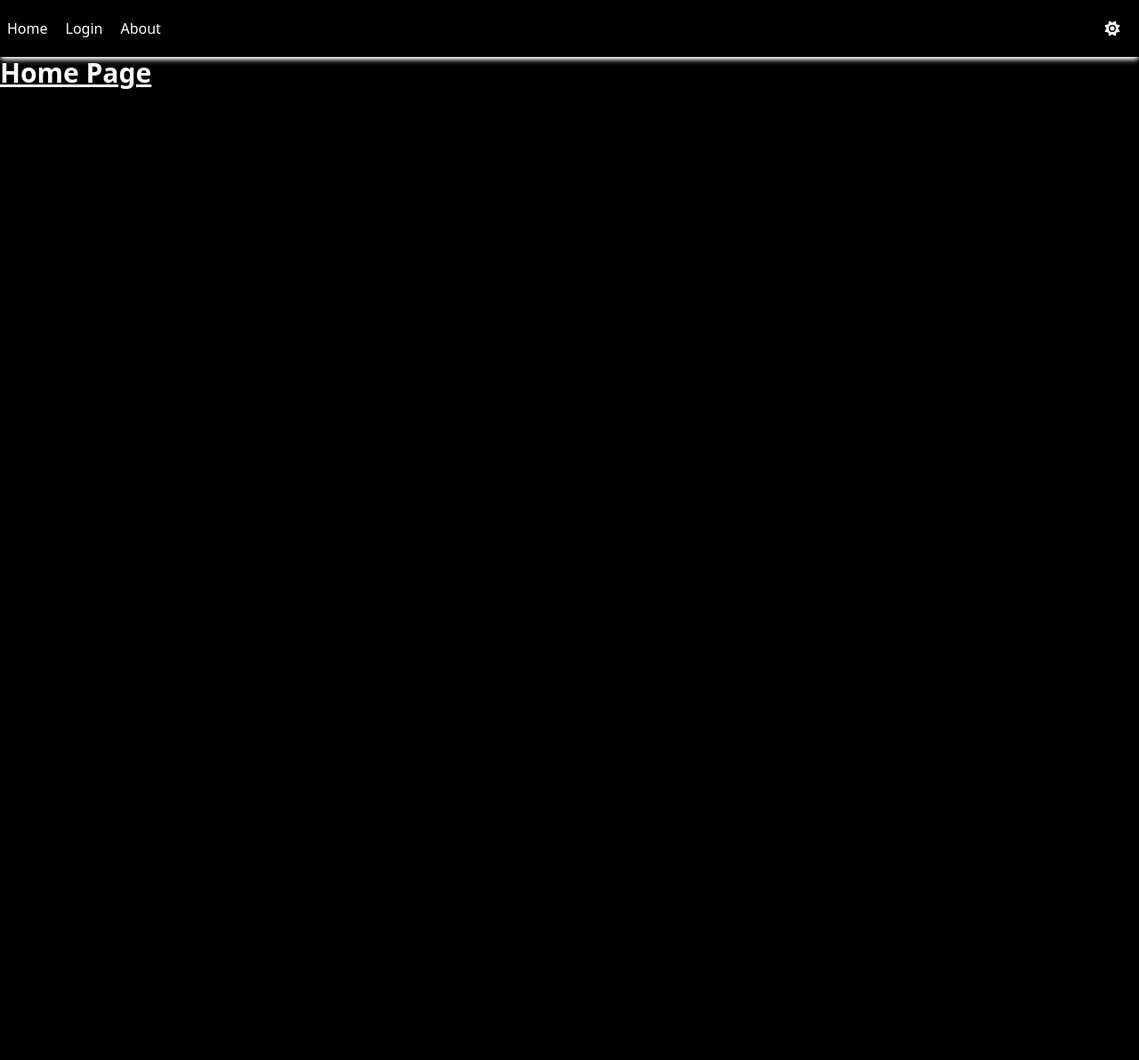
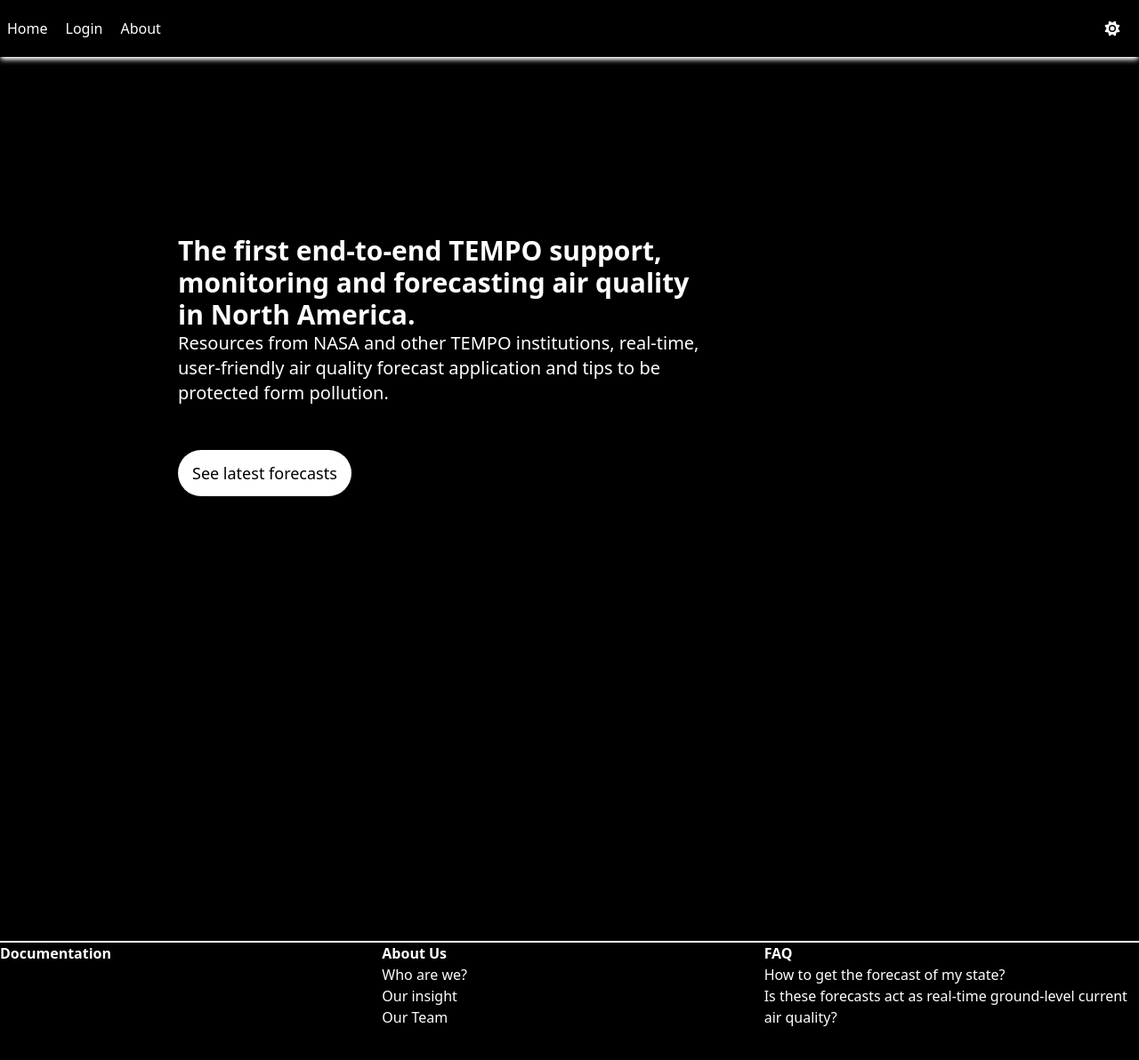
Before and after one commit to abdullah-helmy/Data-Wizards, a React (Create React App) app: page / in a window 1280 px wide. Shown: the top 1192 px of the page at 89% size. Before the commit the page ends 800 px from the top, so only its background shows below. Built offline with nearby package versions, Linux system fonts and the light colour scheme.

Commit message:
Adding the latest updates.

```diff
--- a/src/App.js
+++ b/src/App.js
@@ -4,24 +4,31 @@ import { useEffect, useState } from 'react';
 import Home from './Home/Home';
 import Login from './Login/Login';
 import About from './About/About';
+import Footer from './Components/Footer';
 
 function App() {
   const [isDark, setIsDark] = useState(true);
   const [activePage, setActivePage] = useState('home');
 
-  const darkModeHandler = () => setIsDark(prev => !prev);
-
   useEffect(() => {
     document.body.className = isDark ? 'bg-black text-white' : 'bg-white text-black';
   }, [isDark]);
 
+  const darkModeHandler = () => setIsDark(prev => !prev);
+
   return (
     <>
-      <Navbar setActivePage={setActivePage} darkModeHandler={darkModeHandler} isDark={isDark} />
+      <Navbar
+        setActivePage={setActivePage}
+        darkModeHandler={darkModeHandler}
+        isDark={isDark}
+      />
 
-      {activePage === 'home' ? <Home /> : null}
+      {activePage === 'home' ? <Home isDark={isDark} /> : null}
       {activePage === 'login' ? <Login isDark={isDark} /> : null}
       {activePage === 'about' ? <About /> : null}
+
+      {activePage === 'login' ? '' : <Footer isDark={isDark} />}
     </>
   );
 }
--- /dev/null
+++ b/src/Components/Footer.js
@@ -0,0 +1,36 @@
+import { useEffect, useRef } from "react";
+
+const Footer = (props) => {
+    const footer = useRef(null);
+
+    useEffect(() => {
+        if (props.isDark) {
+            footer.current.classList.add('border-white');
+            footer.current.classList.remove('border-black');
+        } else {
+            footer.current.classList.remove('border-white');
+            footer.current.classList.add('border-black');
+        }
+    }, [props.isDark]);
+
+    return (
+        <div ref={footer} className="border-t-2 my-[500px] grid grid-cols-3 gap-2">
+            <div>
+                <p className='font-bold'>Documentation</p>
+            </div>
+            <div>
+                <p className='font-bold'>About Us</p>
+                <a href="#1" className='block'>Who are we?</a>
+                <a href="#1" className='block'>Our insight</a>
+                <a href="#1" className='block'>Our Team</a>
+            </div>
+            <div>
+                <p className='font-bold'>FAQ</p>
+                <a href="#1" className='block'>How to get the forecast of my state?</a>
+                <a href="#1" className='block'>Is these forecasts act as real-time ground-level current air quality?</a>
+            </div>
+        </div>
+    );
+};
+
+export default Footer;
--- a/src/Home/Home.js
+++ b/src/Home/Home.js
@@ -1,9 +1,23 @@
-const Home = () => {
+import { useEffect, useRef } from "react";
+
+const Home = (props) => {
+    const button = useRef(null);
+
+    useEffect(() => {
+        if (props.isDark) {
+            button.current.classList.add('bg-white', 'text-black');
+            button.current.classList.remove('bg-black', 'text-white');
+        } else {
+            button.current.classList.remove('bg-white', 'text-black');
+            button.current.classList.add('bg-black', 'text-white');
+        }
+    } ,[props.isDark]);
+
     return (
         <div>
-            <h1 className="text-3xl font-bold underline">
-                Home Page
-            </h1>
+            <p className="pl-[200px] pt-[200px] font-bold text-3xl">The first end-to-end TEMPO support, <br />monitoring and forecasting air quality<br />in North America.</p>
+            <p className="pl-[200px] text-xl">Resources from NASA and other TEMPO institutions, real-time, <br />user-friendly air quality forecast application and tips to be<br />protected form pollution.</p>
+            <button ref={button} className={`ml-[200px] mt-[50px] px-4 py-3 border-none rounded-full text-lg`}>See latest forecasts</button>
         </div>
     );
 };
```
